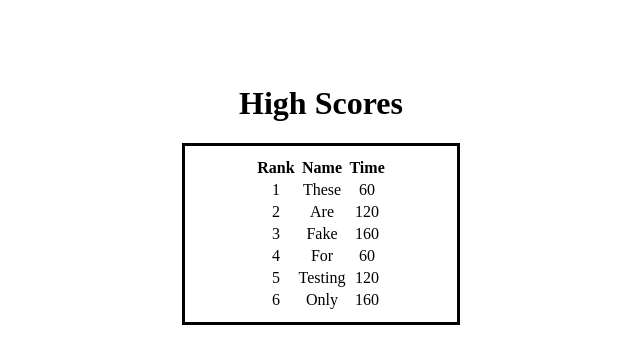
After one commit to lcbordelon/3308_Project_Group01, a Flask app: page /leaderboard in a window 1280 px wide. The commit adds this page. Shown: the top 364 px of the page, without its empty margins (319-959 px from the left). Run offline with Flask 2, Linux system fonts and the light colour scheme.

Commit message:
Setup for score page

```diff
--- a/flask_app/app.py
+++ b/flask_app/app.py
@@ -44,6 +44,10 @@ def login():
 def game():
     return render_template('gameboard.html', title="Game Page")
 
+@app.route('/leaderboard')
+def leaderboard():
+    return render_template('leaderboard.html', title="Top Scores")
+
 
 with app.test_request_context():
     print(url_for('index'))
--- /dev/null
+++ b/flask_app/static/css/leaderboard.css
@@ -0,0 +1,18 @@
+.main_title{
+    text-align: center;
+    padding-top: 5%;
+}
+
+.scoresheet{
+    margin: auto;
+    width: 20%;
+    border: 3px solid black;
+    padding: 10px;
+}
+
+
+.score_table {
+    margin-left: auto;
+    margin-right: auto;
+    text-align: center;
+}
--- a/flask_app/templates/index.html
+++ b/flask_app/templates/index.html
@@ -33,6 +33,9 @@
               <a class="nav-link" href="{{ url_for('index') }}">Index</a>
             </li>
             <li class="nav-item">
+              <a class="nav-link" href="{{ url_for('leaderboard') }}">Scores</a>
+            </li>
+            <li class="nav-item">
               <a class="nav-link" href="{{ url_for('login') }}">Login</a>
             </li>
           </ul>
--- /dev/null
+++ b/flask_app/templates/leaderboard.html
@@ -0,0 +1,52 @@
+<!DOCTYPE html>
+<html lang="en">
+<head>
+    <meta charset="utf-8" />
+    <link rel="stylesheet" href="static/css/leaderboard.css">
+    <title>Leaderboard</title>
+</head>
+<body>
+    <h1 class="main_title">High Scores</h1>
+
+    <div class="scoresheet">
+        <table class="score_table">
+            <tr>
+                <th>Rank</th>
+                <th>Name</th>
+                <th>Time</th>
+            </tr>
+            <tr>
+                <td>1</td>
+                <td>These</td>
+                <td>60</td>
+            </tr>
+            <tr>
+                <td>2</td>
+                <td>Are</td>
+                <td>120</td>
+            </tr>
+            <tr>
+                <td>3</td>
+                <td>Fake</td>
+                <td>160</td>
+            </tr>
+            <tr>
+                <td>4</td>
+                <td>For</td>
+                <td>60</td>
+            </tr>
+            <tr>
+                <td>5</td>
+                <td>Testing</td>
+                <td>120</td>
+            </tr>
+            <tr>
+                <td>6</td>
+                <td>Only</td>
+                <td>160</td>
+            </tr>
+        </table>
+    </div>
+
+</body>
+</html>
```
